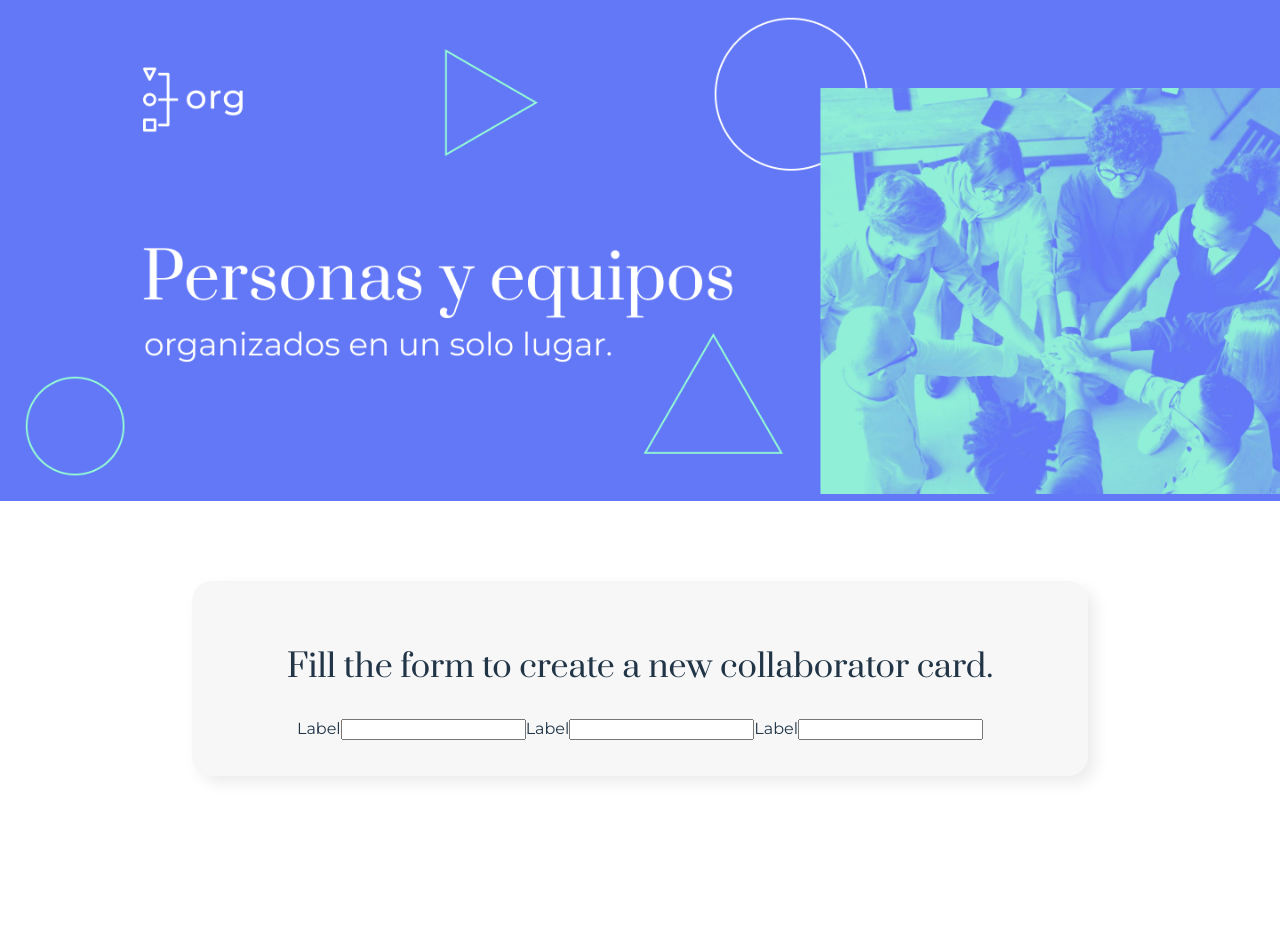
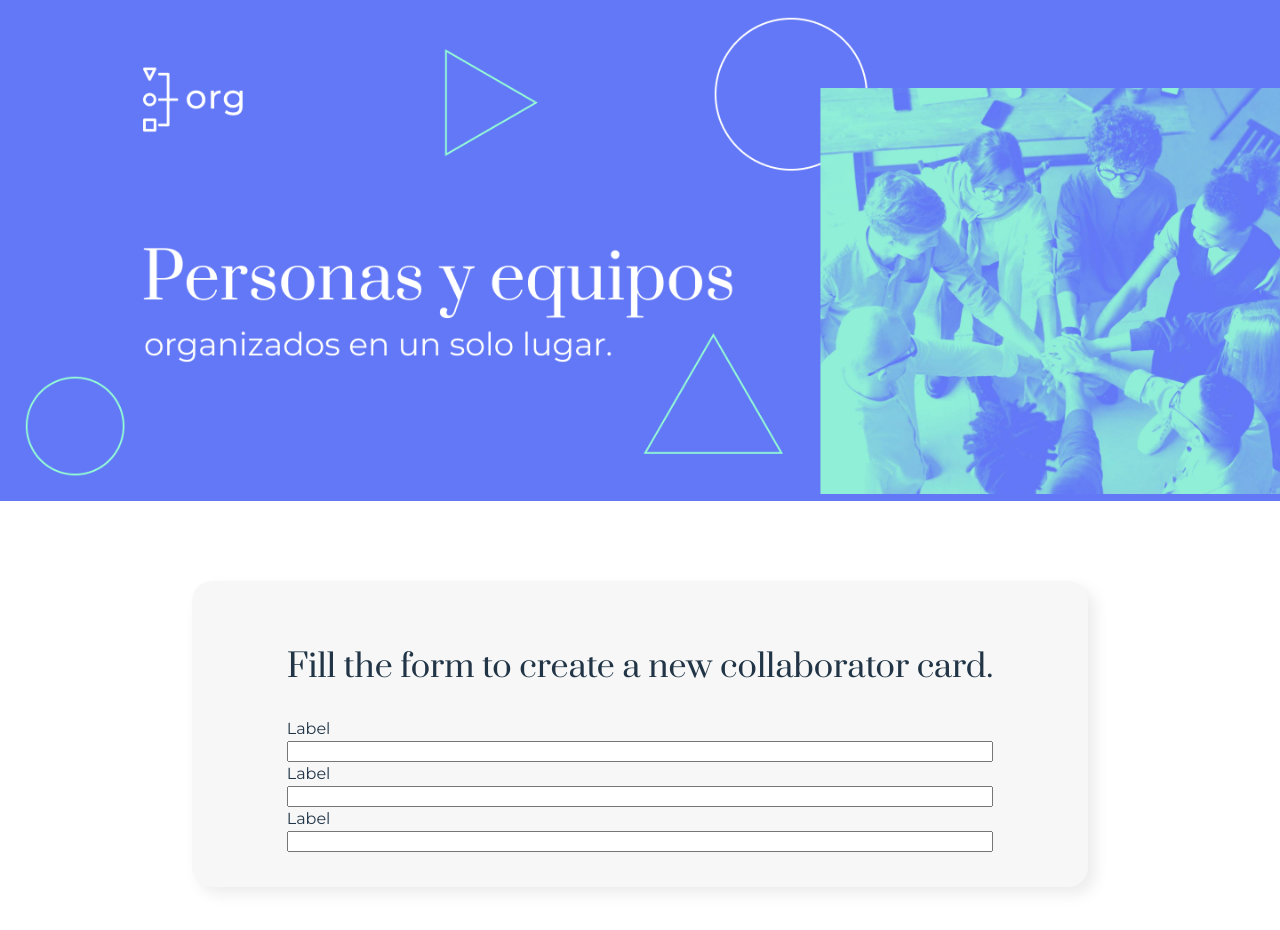
Before and after one commit to AbrahamOliden/react-org, a React (Vite) app: page / in a window 1280 px wide. Shown: the top 930 px of the page. Before the commit the page ends 856 px from the top, so only its background shows below. Built offline with nearby package versions, Linux system fonts and the light colour scheme.

Commit message:
style form to flex column nowrap

```diff
--- a/src/components/form/Form.css
+++ b/src/components/form/Form.css
@@ -5,7 +5,10 @@
 }
 
 .form {
+    display: flex;
+    flex-flow: column nowrap;
     max-width: 80%;
+    text-align: left;
     background-color: #f7f7f7;
     border-radius: 20px;
     padding: 35px 95px;
```
